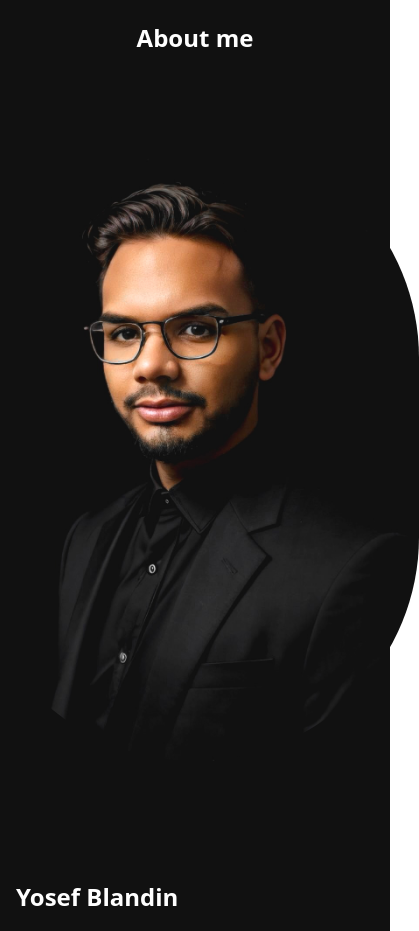
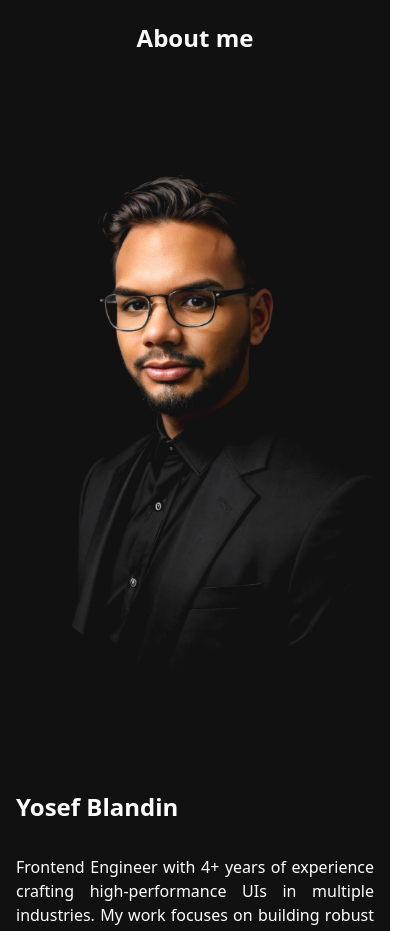
Before and after one commit to YosefBlandin/professional-web, a Next.js app: page / in a window 390 px wide. Shown: the part 6140-7071 px from the top of the page, 419 px wide, since content can reach past the window. Built offline with nearby package versions, Linux system fonts and the light colour scheme.

Commit message:
[HOME]: Improve responsive

```diff
--- a/src/app/[projectId]/layout.tsx
+++ b/src/app/[projectId]/layout.tsx
@@ -26,7 +26,7 @@ export default function ProjectLayout({
     );
 
     return (
-        <section className="flex flex-col gap-x-4 gap-y-2 pt-4 px-10">
+        <section className="flex flex-col gap-x-4 gap-y-2 pt-4 px-4 lg:px-10">
             <section>
                 <Link href="/">
                     <Button
@@ -39,7 +39,7 @@ export default function ProjectLayout({
                 </Link>
             </section>
 
-            <section className=" bg-white px-8 py-10 rounded-lg">
+            <section className=" bg-white lg:px-8 py-10 rounded-lg">
                 {children}
             </section>
 
--- a/src/app/page.tsx
+++ b/src/app/page.tsx
@@ -193,7 +193,7 @@ export default function Home() {
                         <Image
                             src={profile}
                             alt="Profile"
-                            className="rounded-full max-w-md"
+                            className="rounded-full max-w-sm  lg:max-w-md"
                         />
 
                         <section>
```
